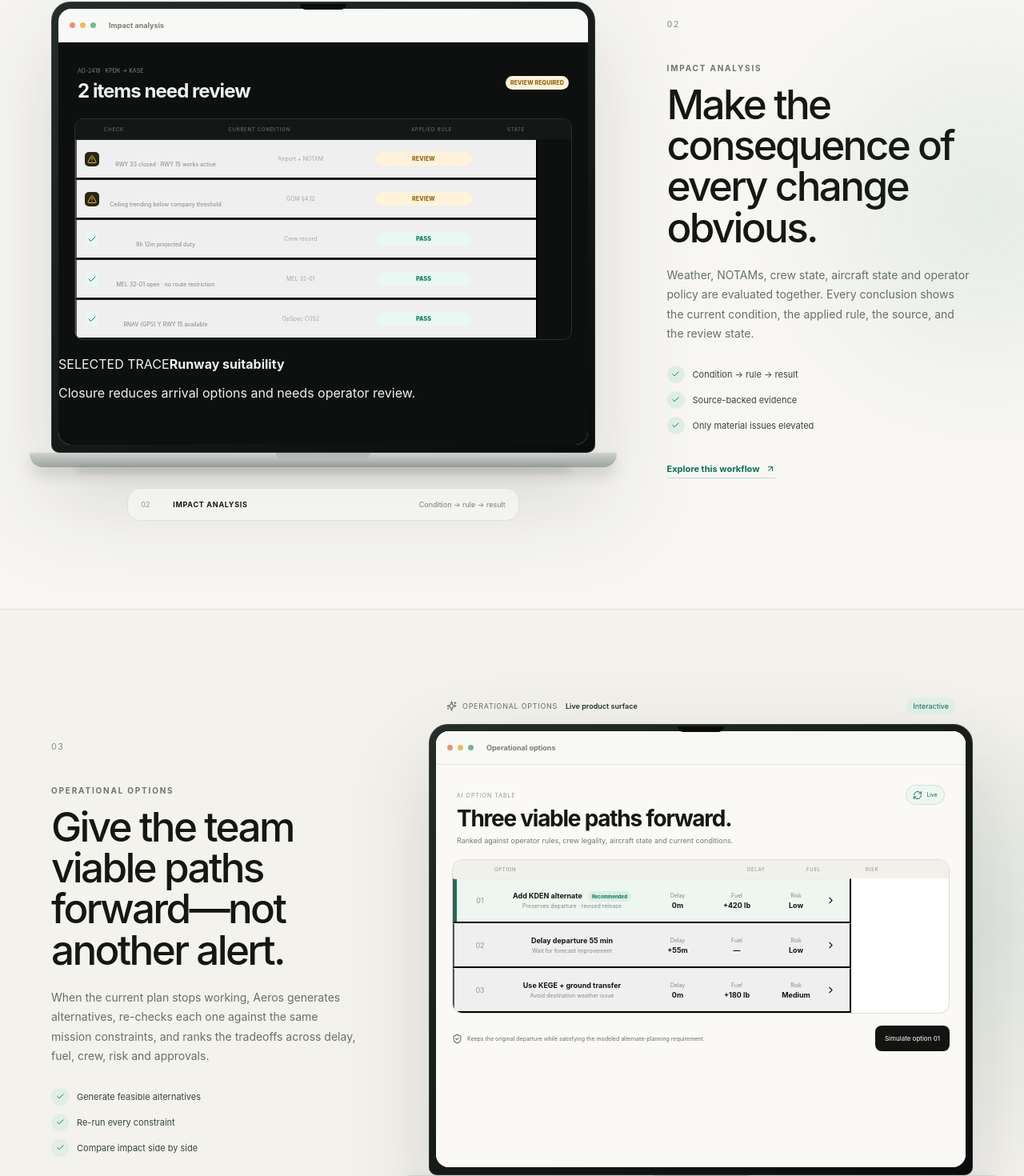
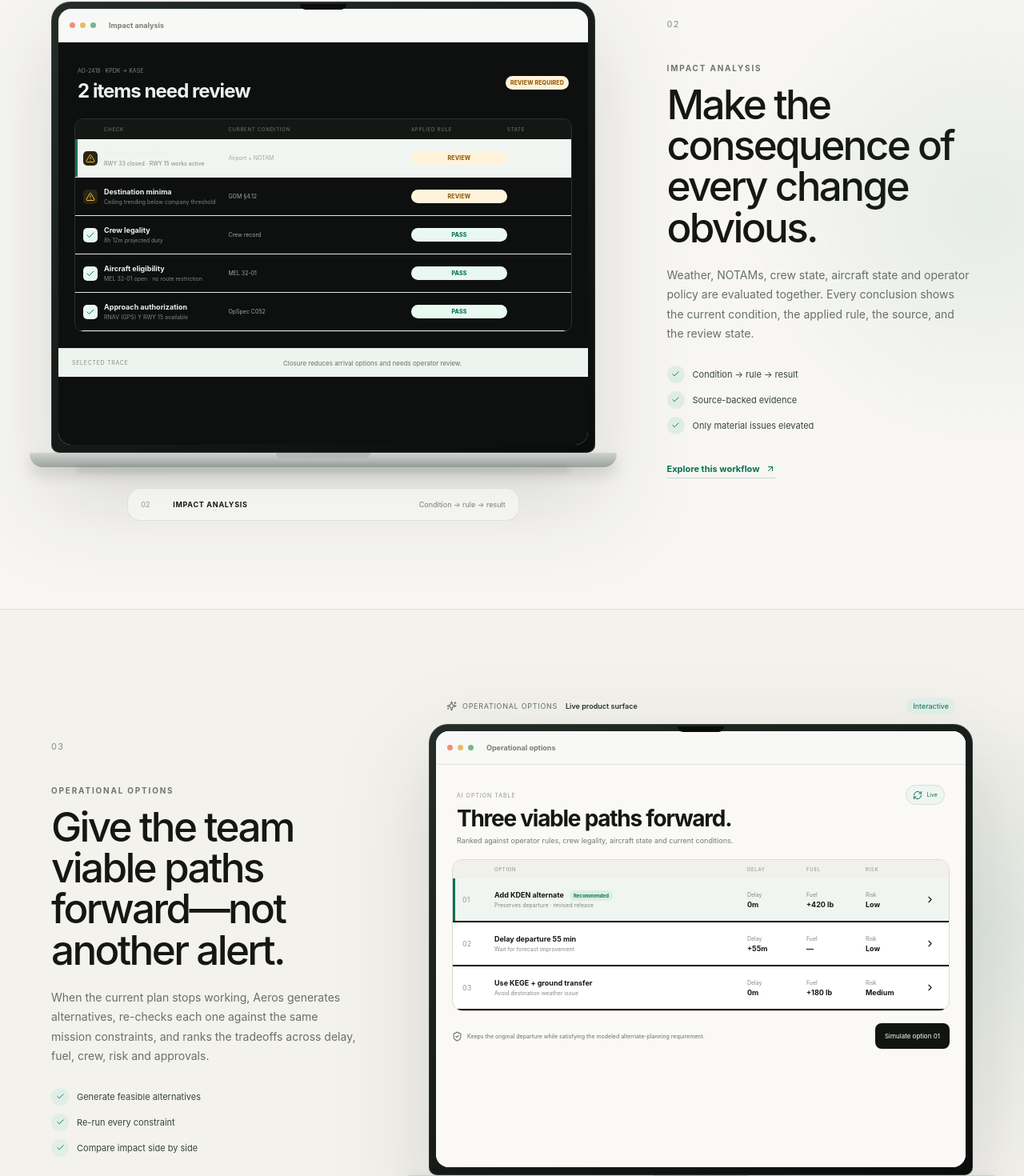
Before and after one commit to saharshbaweja/Rho, a Next.js app: page / in a window 1280 px wide. Shown: the part 4499-5969 px from the top of the page at 80% size. Built offline with nearby package versions, Linux system fonts and the light colour scheme.

Commit message:
Polish interactions inside split landing product demos

```diff
--- a/app/final-iteration.css
+++ b/app/final-iteration.css
@@ -55,6 +55,22 @@
 .story-device-screen .story-windowbar{height:42px!important;padding:0 14px!important;background:#f8f9f6!important;border-bottom:1px solid #e0e4df!important}
 .story-device-screen .story-windowbar b{font-size:9px!important}
 .story-device-screen .story-windowbar>span{width:7px!important;height:7px!important}
+.story-clickable,.story-impact-row,.story-option-row,.story-change-item,.brief-actions button{cursor:pointer!important;transition:background .2s ease,border-color .2s ease,transform .2s ease,box-shadow .2s ease!important}
+.story-dim{opacity:.42;filter:saturate(.65);transition:opacity .25s ease,filter .25s ease}
+.story-impact-row{width:100%;border:0!important;border-bottom:1px solid #e7e9e6!important;background:transparent!important;text-align:left!important}
+.story-impact-row:hover,.story-impact-row.selected{background:#f1f5f2!important}
+.story-impact-row.selected{box-shadow:inset 3px 0 #0b7057!important}
+.story-context-bar{display:grid;grid-template-columns:90px 150px 1fr;gap:12px;align-items:center;padding:12px 17px;background:#edf3ef;border-top:1px solid #dfe6e1}
+.story-context-bar span{font-size:7px;letter-spacing:.1em;color:#829087}.story-context-bar b{font-size:9px}.story-context-bar p{font-size:8px;color:#65726b;margin:0}
+.story-option-row{width:100%;border-left:0!important;border-right:0!important;border-top:0!important;text-align:left!important;background:transparent!important}
+.story-option-row:hover,.story-option-row.selected{background:#f1f5f2!important}
+.story-option-row.selected{box-shadow:inset 3px 0 #0b7057!important}
+.brief-actions button{width:100%;border:0!important;border-top:1px solid #e5e8e4!important;background:transparent!important;text-align:left!important;display:grid!important;grid-template-columns:28px 1fr 18px!important;align-items:center!important;padding:9px 0!important;color:inherit!important}
+.brief-actions button:hover{background:#f3f6f3!important}.brief-actions button.done{color:#376f59!important}
+.story-change-item{width:100%;border:0!important;background:transparent!important;text-align:left!important}
+.story-change-item:hover,.story-change-item.selected{background:#f2f5f2!important}
+.story-change-item.selected{box-shadow:inset 3px 0 #0b7057!important}
+.monitor-selected-copy{font-size:8px!important;line-height:1.45!important;color:#727d77!important;margin:6px 0 14px!important}
 
 @media(max-width:1100px){
  .hv-nav-center{gap:1px!important}.hv-nav-center>a,.nav-menu>a{padding:0 7px!important}.hv-nav-actions{gap:3px!important}
@@ -67,4 +83,5 @@
  .hv-nav-center{display:none!important}.site-nav.hv-nav.glass-nav{grid-template-columns:1fr auto!important}.hv-login{display:none!important}
  .split-product-stories{padding-top:95px}.split-stories-intro{padding:0 22px;margin-bottom:42px}.split-story-chapter,.split-story-chapter.flip{padding:74px 22px;gap:38px}
  .split-story-copy h2{font-size:42px}.story-device-screen{height:390px}.story-device-base{margin:0 -12px}.story-device-caption{width:92%;grid-template-columns:25px 1fr}.story-device-caption p{display:none}.split-story-meta{margin-left:8px;margin-right:8px}
+ .story-context-bar{grid-template-columns:1fr}.story-context-bar span{display:none}
 }
```
